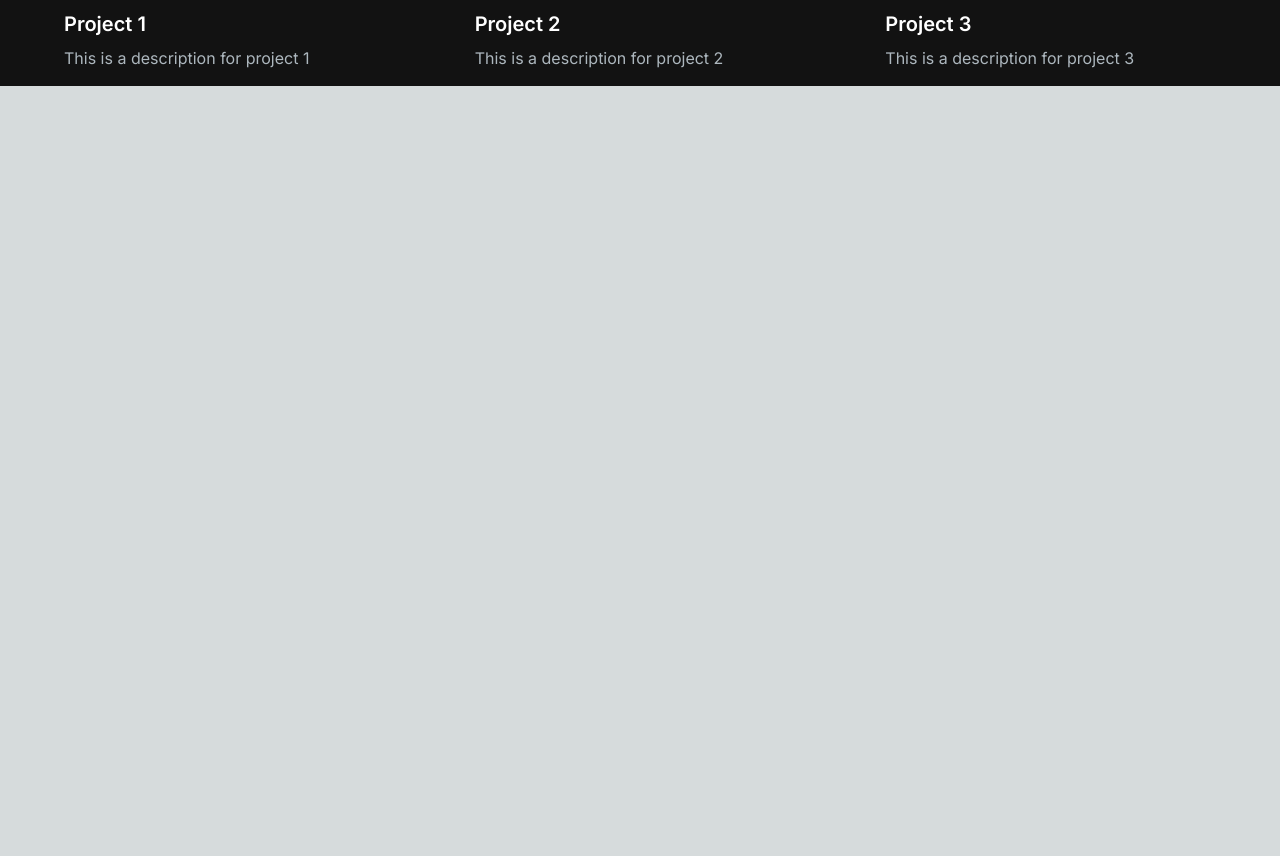
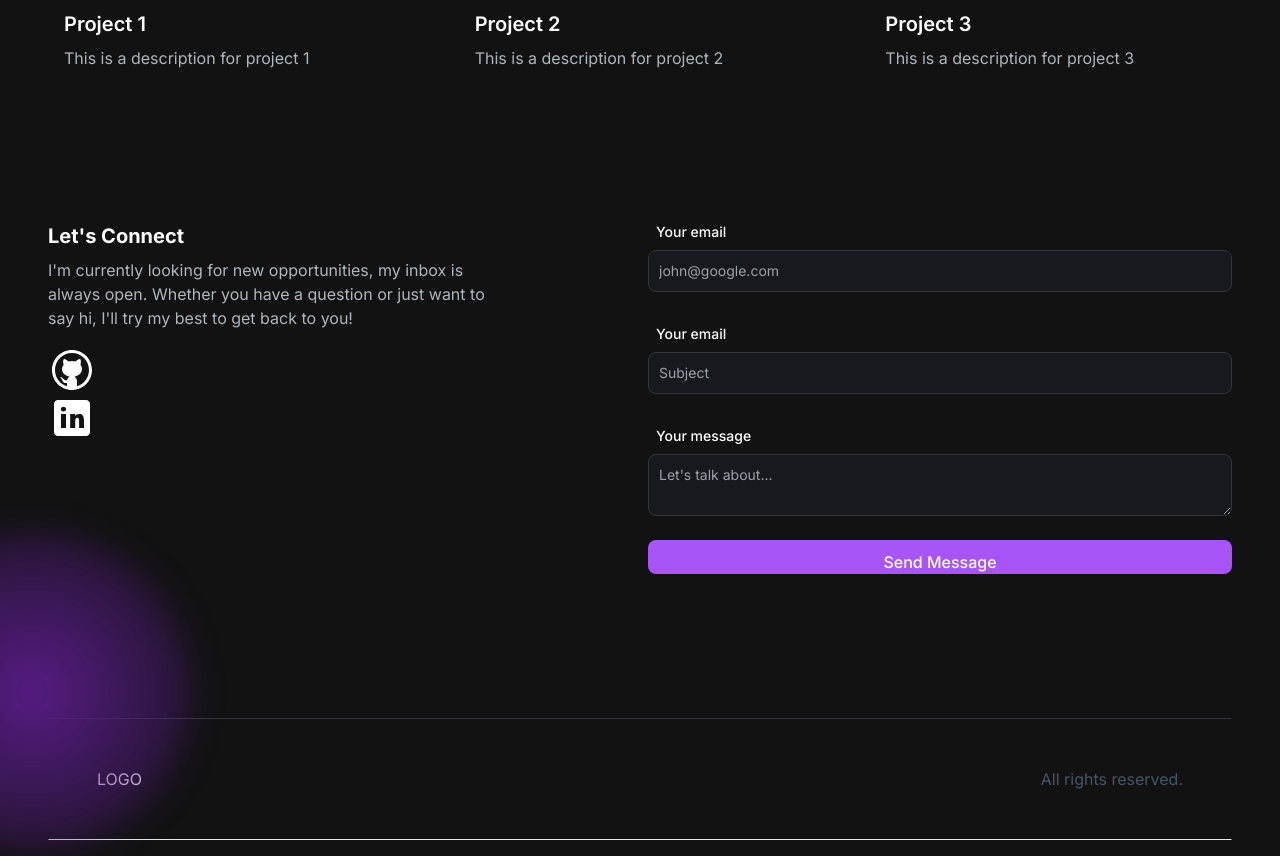
Before and after one commit to JHoangUC/portfolio, a Next.js app: page / in a window 1280 px wide. Shown: the part 1479-2335 px from the top of the page. Before the commit the page ends 1565 px from the top, so only its background shows below. Built offline with nearby package versions, Linux system fonts and the light colour scheme.

Commit message:
Email Section
Added Domain, and use resend to email

```diff
--- /dev/null
+++ b/src/app/api/send/routes.js
@@ -0,0 +1,27 @@
+//import { EmailTemplate } from '../../../components/EmailTemplate';
+import { NextResponse } from "next/server";
+import { Resend } from "resend";
+
+const resend = new Resend(process.env.RESEND_API_KEY);
+const fromEmail = process.env.FROM_EMAIL;
+
+export async function POST(req, res) {
+    const { body } = req;
+    const { email, subject, message } = body;
+	try {
+		const data = await resend.emails.send({
+			from: fromEmail,
+			to: ["hjohnuc@gmail.com",email],
+			subject: "Hello world",
+			react: (
+				<>
+					<p>Email Body</p>
+				</>
+			),
+		});
+
+		return NextResponse.json(data);
+	} catch (error) {
+		return NextResponse.json({ error });
+	}
+}
--- /dev/null
+++ b/src/app/components/EmailSection.jsx
@@ -0,0 +1,85 @@
+import React from "react";
+import GithubIcon from "../../../public/github-icon.svg";
+import LinkedInIcon from "../../../public/linkedin-icon.svg";
+import Image from "next/image";
+import Link from "next/link";
+
+const EmailSection = () => {
+	return (
+		<section className="grid md:grid-cols-2 my-12 md:my-12 py-24 gap-4 relative">
+            <div className="bg-[radial-gradient(ellipse_at_center,_var(--tw-gradient-stops))] from-purple-900 to-transparent rounded-full h-80 w-80 z-0 blur-lg absolute top-3/4 -left-4 transform -translate-x-1/2 -translate-1/2"></div>
+			<div className="z-10">
+				<h5 className="text-xl font-bold text-white my-2">Let's Connect</h5>
+				<p className="text-[#ADB7BE] mb-4 max-w-md">
+					{" "}
+					I&apos;m currently looking for new opportunities, my inbox is always
+					open. Whether you have a question or just want to say hi, I&apos;ll
+					try my best to get back to you!
+				</p>
+				<div className="socials flex flex-row gap-2"></div>
+				<Link href="github.com">
+					<Image src={GithubIcon} alt="Github Icon" />
+				</Link>
+				<Link href="linkedin.com">
+					<Image src={LinkedInIcon} alt="LinkedIn Icon" />
+				</Link>
+			</div>
+			<form className="flex flex-col">
+				<div className="mb-6">
+					<label
+						htmlFor="email"
+						type="email"
+						className="text-white block m-2 text-sm font-medium"
+					>
+						Your email
+					</label>
+					<input
+						type="email"
+						id="email"
+						required
+						className="bg-[#18191E] border border-[#33353F] placeholder-[#9CA2A9] text-gray-100 text-sm rounded-lg block w-full p-2.5"
+						placeholder="john@google.com"
+					/>
+				</div>
+				<div className="mb-6">
+					<label
+						htmlFor="subject"
+						type="email"
+						className="text-white block m-2 text-sm font-medium"
+					>
+						Your email
+					</label>
+					<input
+						type="text"
+						id="subject"
+						required
+						className="bg-[#18191E] border border-[#33353F] placeholder-[#9CA2A9] text-gray-100 text-sm rounded-lg block w-full p-2.5"
+						placeholder="Subject"
+					/>
+				</div>
+				<div className="mb-6">
+					<label
+						htmlFor="message"
+						className="text-white block m-2 text-sm font-medium"
+					>
+						Your message
+					</label>
+					<textarea
+						name="message"
+						id="message"
+						className="bg-[#18191E] border border-[#33353F] placeholder-[#9CA2A9] text-gray-100 text-sm rounded-lg block w-full p-2.5"
+						placeholder="Let's talk about..."
+					></textarea>
+				</div>
+				<button
+					type="submit"
+					className="bg-purple-500 hover:bg-purple-600 text-white font-medium pt-2.5 px-5 rounded-lg w-full"
+				>
+					Send Message
+				</button>
+			</form>
+		</section>
+	);
+};
+
+export default EmailSection;
--- /dev/null
+++ b/src/app/components/Footer.jsx
@@ -0,0 +1,14 @@
+import React from "react";
+
+const Footer = () => {
+  return (
+    <footer className="footer border z-10 border-t-[#33353F] border-l-transparent border-r-transparent text-white">
+      <div className="container p-12 flex justify-between">
+        <span>LOGO</span>
+        <p className="text-slate-600">All rights reserved.</p>
+      </div>
+    </footer>
+  );
+};
+
+export default Footer;
--- a/src/app/page.js
+++ b/src/app/page.js
@@ -4,6 +4,8 @@
 import AboutSection from "./components/AboutSection";
 import ProjectCard from './components/ProjectCard';
 import ProjectsSection from './components/ProjectsSection';
+import EmailSection from './components/EmailSection';
+import Footer from './components/Footer';
 
 
 export default function Home() {
@@ -15,7 +17,8 @@
         <HeroSection/>
         <AboutSection/>
         <ProjectsSection/>
-
+        <EmailSection/>
+        <Footer/>
         </div>
 
     </main>
```
Also changed, not shown: public/github-icon.svg (added), public/linkedin-icon.svg (added).
